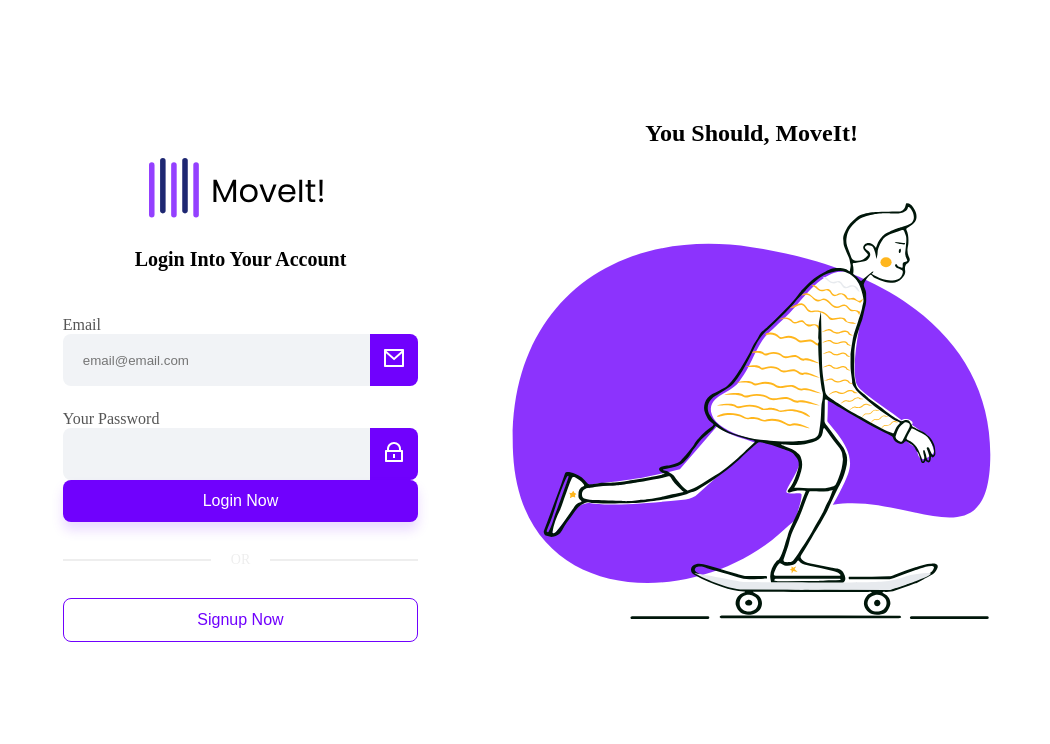
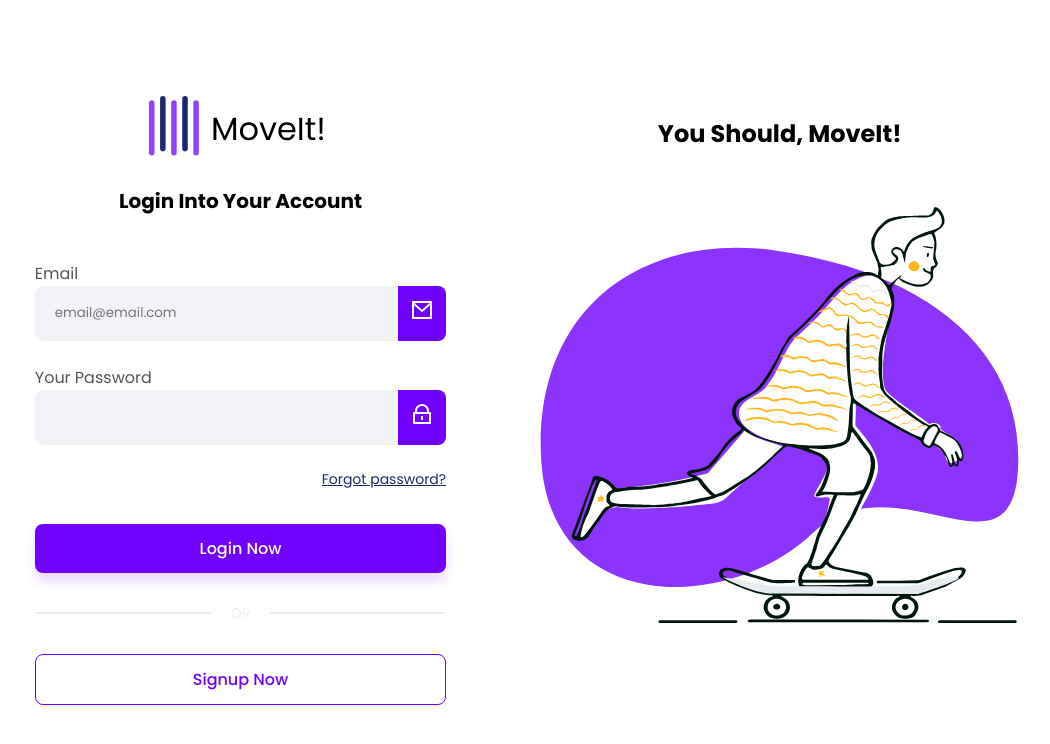
Before and after one commit to robertorj7/login-page-web-kp, an Angular app: page /login in a window 1280 px wide. Shown: the top 744 px of the page, without its empty margins (101-1151 px from the left). Built offline with nearby package versions, Linux system fonts and the light colour scheme.

Commit message:
ajustes font family

```diff
--- a/src/app/pages/login/login.component.html
+++ b/src/app/pages/login/login.component.html
@@ -21,5 +21,6 @@
         >
             <img src="assets/svg/password-icon.svg" alt="password-icon">
         </app-primary-input>
+        <span>Forgot password?</span>
     </form>
 </app-default-login-layout>
--- a/src/app/pages/login/login.component.scss
+++ b/src/app/pages/login/login.component.scss
@@ -1,6 +1,16 @@
+@import "../../../styles/variables.scss";
+
 form {
     width: 100%;
     display: flex;
     flex-direction: column;
     gap: 24px;
+    margin-bottom: 34px;
+
+    span {
+        font-size: 14px;
+        text-decoration: underline;
+        color: $secondary-color;
+        text-align: end;
+    }
 }
--- a/src/index.html
+++ b/src/index.html
@@ -6,6 +6,9 @@
   <base href="/">
   <meta name="viewport" content="width=device-width, initial-scale=1">
   <link rel="icon" type="image/x-icon" href="favicon.ico">
+  <link rel="preconnect" href="https://fonts.googleapis.com">
+  <link rel="preconnect" href="https://fonts.gstatic.com" crossorigin>
+  <link href="https://fonts.googleapis.com/css2?family=Poppins:ital,wght@0,100;0,200;0,300;0,400;0,500;0,600;0,700;0,800;0,900;1,100;1,200;1,300;1,400;1,500;1,600;1,700;1,800;1,900&display=swap" rel="stylesheet">
 </head>
 <body>
   <app-root></app-root>
--- a/src/styles.scss
+++ b/src/styles.scss
@@ -2,6 +2,7 @@
     box-sizing: border-box;
     margin: 0;
     padding: 0;
+    font-family: "Poppins", sans-serif;
 }
 
 html, body {
```
